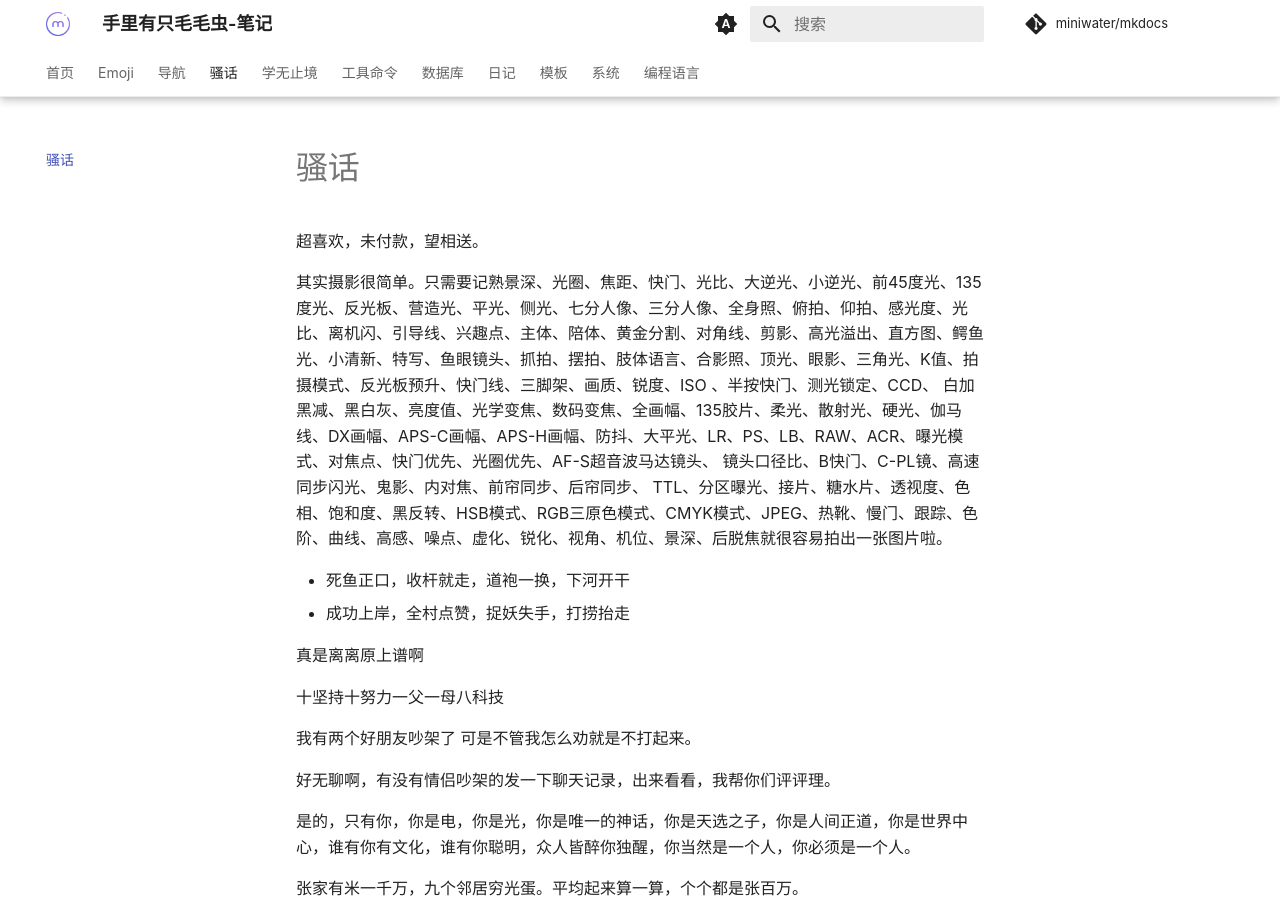
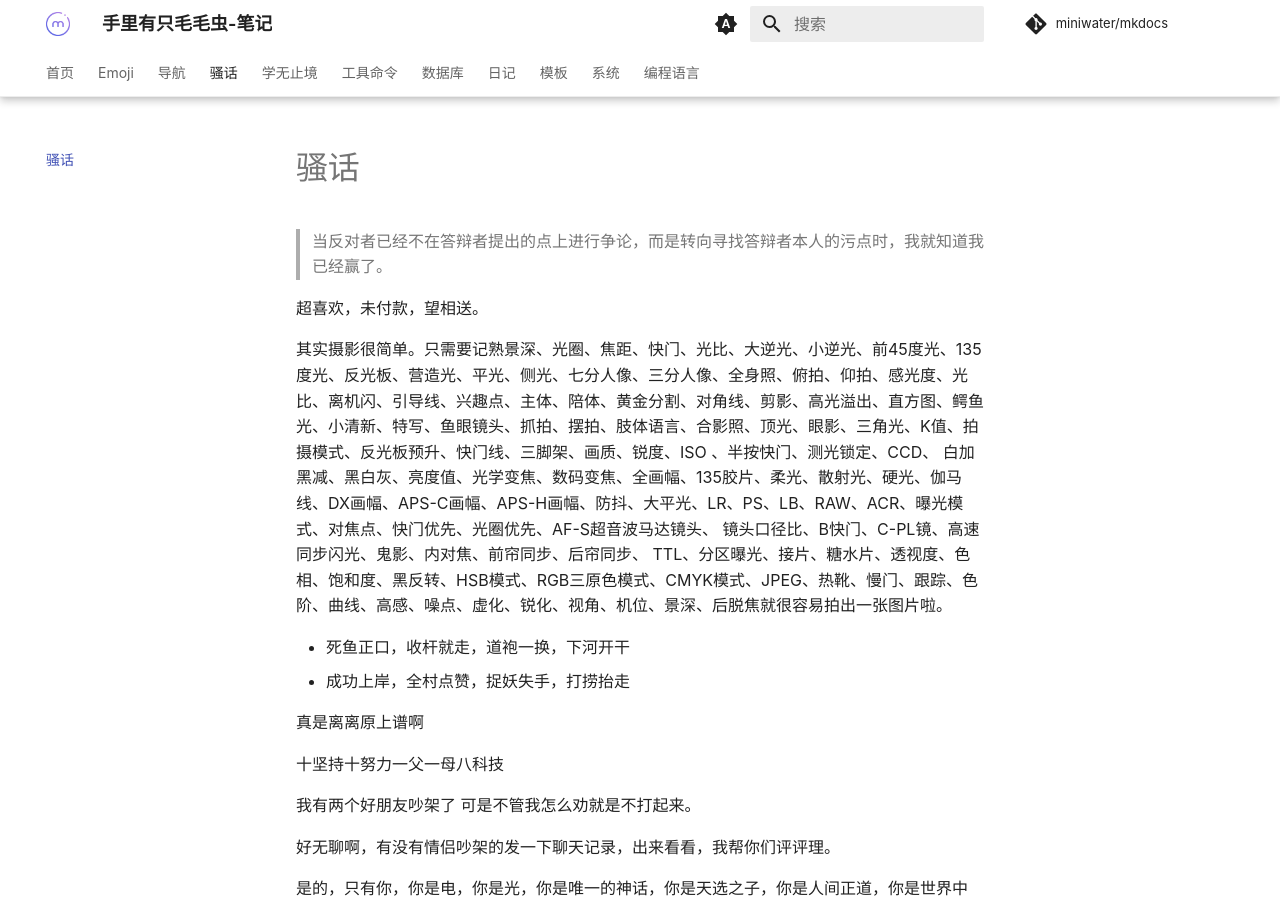
Before and after one commit to miniwater/mkdocs, an MkDocs documentation site: the page built from docs/骚话.md, in a window 1280 px wide and 900 px high. Built offline with MkDocs 1.6.1 and Material for MkDocs 9.7.7, drawn with Linux system fonts in a browser that asks for light colours; comment, search, counter and statistics services are not loaded.

Commit message:
vault backup: 2023-12-21 14:01:01

```diff
--- a/docs/骚话.md
+++ b/docs/骚话.md
@@ -1,4 +1,6 @@
 # 骚话
+
+> 当反对者已经不在答辩者提出的点上进行争论，而是转向寻找答辩者本人的污点时，我就知道我已经赢了。
 
 超喜欢，未付款，望相送。
 
```
Also changed, not shown: 2 other files.
